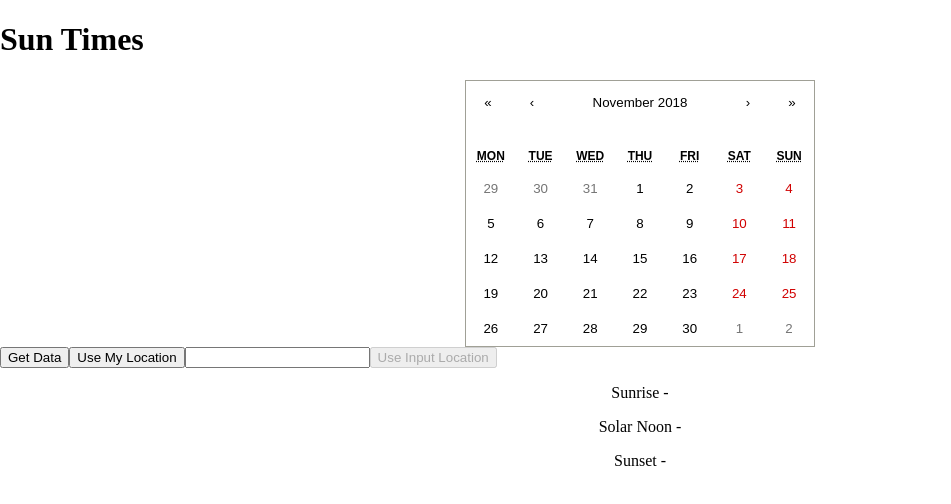
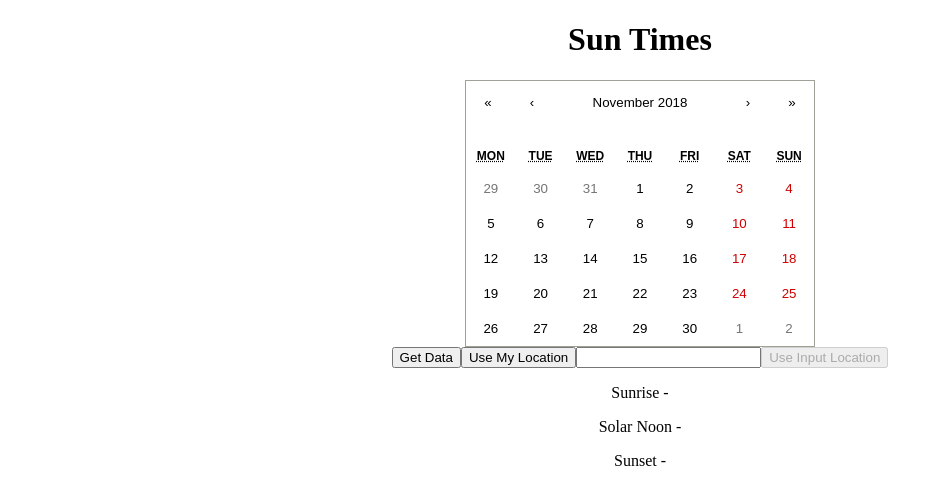
Before and after one commit to HanifCarroll/sun-times, a React (Create React App) app: page / in a window 1280 px wide. Shown: the top 504 px of the page, without its empty margins (0-951 px from the left). Built offline with nearby package versions, Linux system fonts and the light colour scheme; no server answers.

Commit message:
Extract and center buttons/input and location.

```diff
--- a/src/App.js
+++ b/src/App.js
@@ -3,7 +3,7 @@ import Axios from "axios";
 import { format } from "date-fns";
 import { APIKEY, RESULTSLIMIT } from "./config";
 
-import { Calendar, Times } from "./components";
+import { Header, Calendar, Location, Times, Buttons } from "./components";
 
 class App extends Component {
   state = {
@@ -103,40 +103,25 @@ class App extends Component {
     this.setState({ date });
   };
 
-  renderLocation = () => {
-    const {
-      geoInfo: { country, state, city, name },
-    } = this.state;
-
-    let locationString = "";
-    name ? (locationString += `${name}`) : (locationString += "");
-    city && city !== name
-      ? (locationString += `, ${city}`)
-      : (locationString += "");
-    state ? (locationString += `, ${state}`) : (locationString += "");
-    country ? (locationString += `, ${country}`) : (locationString += "");
-
-    return <p>{locationString}</p>;
+  onLocationChange = e => {
+    this.setState({ location: e.target.value });
   };
 
   render() {
-    const { location, times } = this.state;
+    const { location, times, geoInfo } = this.state;
 
     return (
       <div className="App">
-        <h1>Sun Times</h1>
+        <Header />
         <Calendar onChange={date => this.onCalendarChange(date)} />
-        <button onClick={this.getTimes}>Get Data</button>
-        <button onClick={this.getLocation}>Use My Location</button>
-        <input
-          type="text"
-          value={location}
-          onChange={e => this.setState({ location: e.target.value })}
+        <Buttons
+          location={location}
+          onLocationChange={this.onLocationChange}
+          getTimes={this.getTimes}
+          getLocation={this.getLocation}
+          setLocation={this.setLocation}
         />
-        <button onClick={this.setLocation} disabled={!location}>
-          Use Input Location
-        </button>
-        {this.renderLocation()}
+        <Location geoInfo={geoInfo} />
         <Times times={times} />
       </div>
     );
--- /dev/null
+++ b/src/components/Buttons/index.jsx
@@ -0,0 +1,21 @@
+import React from "react";
+import styles from "./styles.module.scss";
+
+export const Buttons = ({
+  location,
+  onLocationChange,
+  getTimes,
+  getLocation,
+  setLocation,
+}) => {
+  return (
+    <div className={styles.container}>
+      <button onClick={getTimes}>Get Data</button>
+      <button onClick={getLocation}>Use My Location</button>
+      <input type="text" value={location} onChange={onLocationChange} />
+      <button onClick={setLocation} disabled={!location}>
+        Use Input Location
+      </button>
+    </div>
+  );
+};
--- /dev/null
+++ b/src/components/Buttons/styles.module.scss
@@ -0,0 +1,3 @@
+.container {
+  text-align: center;
+}
--- /dev/null
+++ b/src/components/Header/index.jsx
@@ -0,0 +1,10 @@
+import React from "react";
+import styles from "./styles.module.scss";
+
+export const Header = props => {
+  return (
+    <div className={styles.container}>
+      <h1 className={styles.header}>Sun Times</h1>
+    </div>
+  );
+};
--- /dev/null
+++ b/src/components/Header/styles.module.scss
@@ -0,0 +1,3 @@
+.container {
+  text-align: center;
+}
--- /dev/null
+++ b/src/components/Location/index.jsx
@@ -0,0 +1,18 @@
+import React from "react";
+import styles from "./styles.module.scss";
+
+export const Location = ({ geoInfo: { name, city, state, country } }) => {
+  let locationString = "";
+  name ? (locationString += `${name}`) : (locationString += "");
+  city && city !== name
+    ? (locationString += `, ${city}`)
+    : (locationString += "");
+  state ? (locationString += `, ${state}`) : (locationString += "");
+  country ? (locationString += `, ${country}`) : (locationString += "");
+
+  return (
+    <div className={styles.container}>
+      <p className={styles.location}>{locationString}</p>
+    </div>
+  );
+};
--- /dev/null
+++ b/src/components/Location/styles.module.scss
@@ -0,0 +1,3 @@
+.container {
+  text-align: center;
+}
--- a/src/components/index.jsx
+++ b/src/components/index.jsx
@@ -1,3 +1,5 @@
+export * from "./Header";
 export * from "./Calendar";
-// export * from "./Location";
+export * from "./Buttons";
+export * from "./Location";
 export * from "./Times";
```
